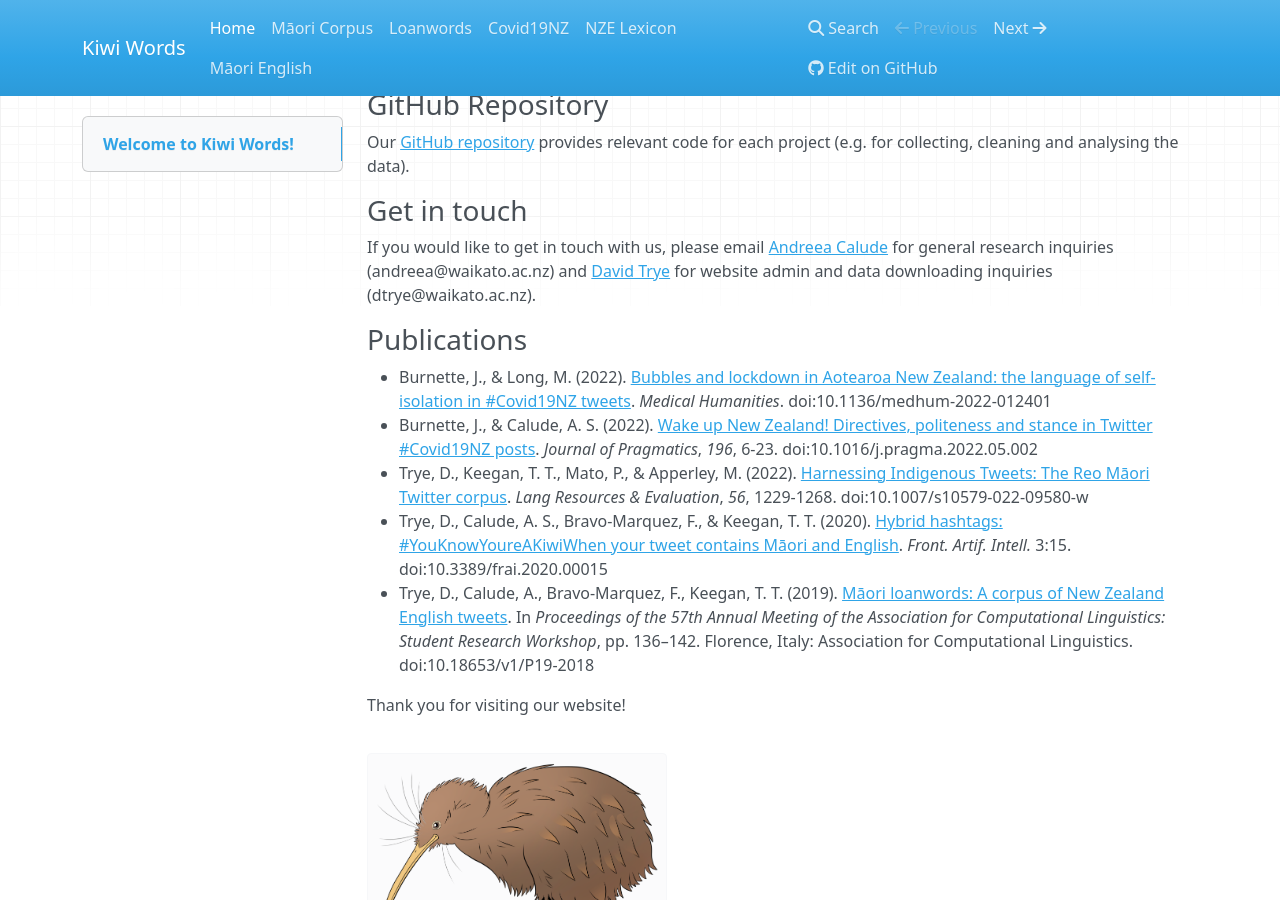
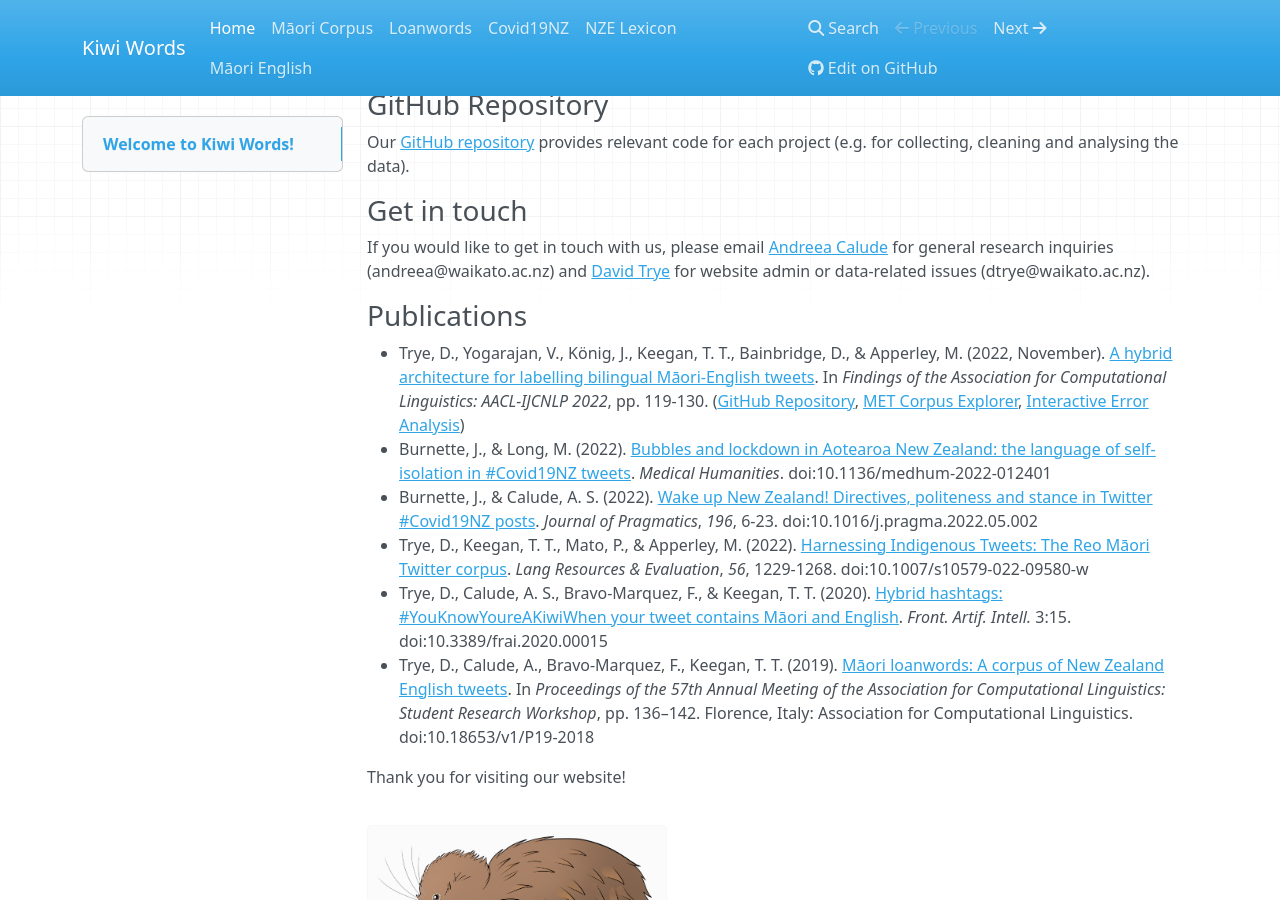
Before and after one commit to Waikato/kiwiwords, an MkDocs documentation site: the page built from docs/index.md, in a window 1280 px wide and 900 px high, scrolled down 570 px. Built offline with MkDocs 1.6.1, drawn with Linux system fonts in a browser that asks for light colours; nearby versions of some CDN libraries.

Commit message:
Add reference for AACL hybrid architecture paper

```diff
--- a/docs/index.md
+++ b/docs/index.md
@@ -13,15 +13,16 @@ Our [GitHub repository](https://github.com/Waikato/kiwiwords/) provides relevant
 
 ### Get in touch
 
-If you would like to get in touch with us, please email [Andreea Calude](https://www.calude.net/andreea/) for general research inquiries (andreea@waikato.ac.nz) and [David Trye](https://www.cs.waikato.ac.nz/~dgt12/) for website admin and data downloading inquiries (dtrye@waikato.ac.nz).
+If you would like to get in touch with us, please email [Andreea Calude](https://www.calude.net/andreea/) for general research inquiries (andreea@waikato.ac.nz) and [David Trye](https://www.cs.waikato.ac.nz/~dgt12/) for website admin or data-related issues (dtrye@waikato.ac.nz).
 
 ### Publications
 
+- Trye, D., Yogarajan, V., König, J., Keegan, T. T., Bainbridge, D., & Apperley, M. (2022, November). [A hybrid architecture for labelling bilingual Māori-English tweets](https://www.dropbox.com/s/7n1t2urmsjynx3i/findings.pdf?dl=0). In *Findings of the Association for Computational Linguistics: AACL-IJCNLP 2022*, pp. 119-130. ([GitHub Repository](https://github.com/bilingual-MET/hybrid), [MET Corpus Explorer](https://bilingual-met.github.io/hybrid), [Interactive Error Analysis](https://bilingual-met.github.io/hybrid/sample))
 - Burnette, J., & Long, M. (2022). [Bubbles and lockdown in Aotearoa New Zealand: the language of self-isolation in #Covid19NZ tweets](https://mh.bmj.com/content/early/2022/07/27/medhum-2022-012401). *Medical Humanities*. doi:10.1136/medhum-2022-012401
 - Burnette, J., & Calude, A. S. (2022). [Wake up New Zealand! Directives, politeness and stance in Twitter #Covid19NZ posts](https://www.sciencedirect.com/science/article/abs/pii/S0378216622001266). *Journal of Pragmatics*, *196*, 6-23. doi:10.1016/j.pragma.2022.05.002
-- Trye, D., Keegan, T. T., Mato, P., & Apperley, M. (2022). [Harnessing Indigenous Tweets: The Reo Māori Twitter corpus](https://link.springer.com/article/10.1007/s10579-022-09580-w). <em>Lang Resources & Evaluation</em>, *56*, 1229-1268. doi:10.1007/s10579-022-09580-w
-- Trye, D., Calude, A. S., Bravo-Marquez, F., & Keegan, T. T. (2020). [Hybrid hashtags: #YouKnowYoureAKiwiWhen your tweet contains Māori and English](https://www.frontiersin.org/articles/10.3389/frai.2020.00015/full). <i>Front. Artif. Intell.</i> 3:15. doi:10.3389/frai.2020.00015
-- Trye, D., Calude, A., Bravo-Marquez, F., Keegan, T. T. (2019). [Māori loanwords: A corpus of New Zealand English tweets](https://www.aclweb.org/anthology/P19-2018/). In <i>Proceedings of the 57th Annual Meeting of the Association for Computational Linguistics: Student Research Workshop</i>, pp. 136–142. Florence, Italy: Association for Computational Linguistics. doi:10.18653/v1/P19-2018
+- Trye, D., Keegan, T. T., Mato, P., & Apperley, M. (2022). [Harnessing Indigenous Tweets: The Reo Māori Twitter corpus](https://link.springer.com/article/10.1007/s10579-022-09580-w). *Lang Resources & Evaluation*, *56*, 1229-1268. doi:10.1007/s10579-022-09580-w
+- Trye, D., Calude, A. S., Bravo-Marquez, F., & Keegan, T. T. (2020). [Hybrid hashtags: #YouKnowYoureAKiwiWhen your tweet contains Māori and English](https://www.frontiersin.org/articles/10.3389/frai.2020.00015/full). *Front. Artif. Intell.* 3:15. doi:10.3389/frai.2020.00015
+- Trye, D., Calude, A., Bravo-Marquez, F., Keegan, T. T. (2019). [Māori loanwords: A corpus of New Zealand English tweets](https://www.aclweb.org/anthology/P19-2018/). In *Proceedings of the 57th Annual Meeting of the Association for Computational Linguistics: Student Research Workshop*, pp. 136–142. Florence, Italy: Association for Computational Linguistics. doi:10.18653/v1/P19-2018
 
 Thank you for visiting our website!
 
```
